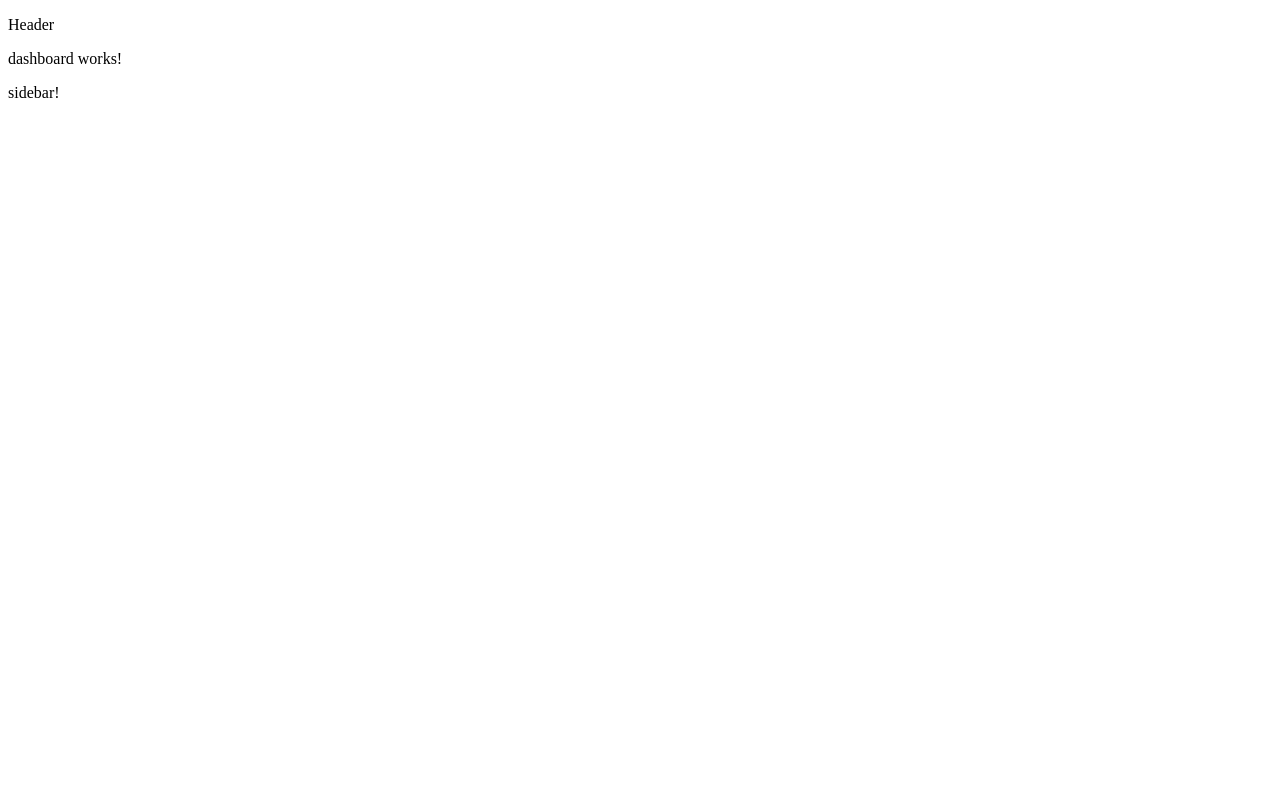
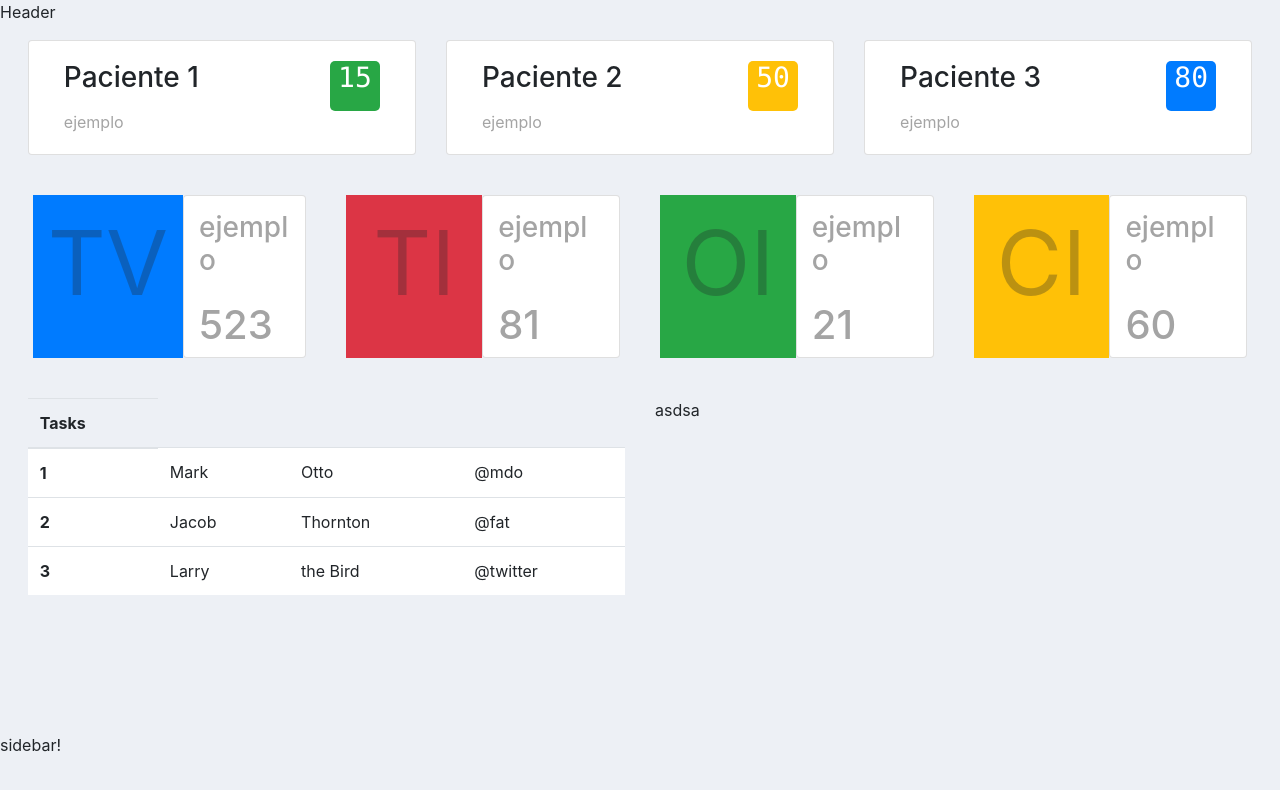
Before and after one commit to Ch4m0/base_angular, an Angular app: page / in a window 1280 px wide. Shown: the top 790 px of the page. Built offline with nearby package versions, Linux system fonts and the light colour scheme.

Commit message:
dashboart al 50%

```diff
--- a/angular.json
+++ b/angular.json
@@ -24,8 +24,16 @@
             "tsConfig": "tsconfig.app.json",
             "aot": true,
             "assets": ["src/favicon.ico", "src/assets"],
-            "styles": ["src/styles.scss"],
-            "scripts": []
+           "styles": [
+              "node_modules/bootstrap/dist/css/bootstrap.min.css",
+              "src/styles.scss"
+
+            ],
+            "scripts": [
+              "node_modules/jquery/dist/jquery.min.js",
+              "node_modules/popper.js/dist/umd/popper.min.js",
+              "node_modules/bootstrap/dist/js/bootstrap.min.js"
+            ]
           },
           "configurations": {
             "production": {
--- a/package.json
+++ b/package.json
@@ -21,7 +21,10 @@
     "@angular/router": "~9.1.7",
     "rxjs": "~6.5.4",
     "tslib": "^1.10.0",
-    "zone.js": "~0.10.2"
+    "zone.js": "~0.10.2",
+    "jquery": "^3.5.1",
+    "popper.js": "^1.16.1",
+    "bootstrap": "^4.5.0"
   },
   "devDependencies": {
     "@angular-devkit/build-angular": "~0.901.6",
--- a/src/app/dashboard/components/dashboard.component.html
+++ b/src/app/dashboard/components/dashboard.component.html
@@ -1 +1,70 @@
-<p>dashboard works!</p>
+<div class="container-fluid">
+
+  <div class="row  paciente">
+    <div class="col-lg-4 " *ngFor="let cart of carts1; let i = index">
+      <div class="card-body card">
+        <div class="col-sm-12">
+          <h3 class="card-title">Paciente {{i+1}}
+            <div class="bg-{{cart.class}} number center">
+              <samp class="text-white">{{cart.number}}</samp>
+            </div></h3>
+          <p class="card-text sub">{{cart.descrition}}</p>
+        </div>
+      </div>
+    </div>
+  </div>
+
+<div class="row  datos">
+    <div class="col-lg-3 " *ngFor="let cart of carts2; let i = index">
+      <div class="card-body">
+        <div class="row ">
+          <div class="col-sm bg-{{cart.class}} center">
+            <span class="codigo">{{cart.codigo}}</span>
+          </div>
+          <div class="col-sm card">
+
+            <h3 class="sub far fa-address-book">{{cart.title}}</h3>
+            <h1 class="sub">{{cart.number}}</h1>
+          </div>
+        </div>
+
+      </div>
+    </div>
+  </div>
+<div class="row tables">
+  <div class="col-6">
+    <table class="table">
+      <thead>
+        <tr>
+          <th scope="col">Tasks</th>
+
+        </tr>
+      </thead>
+      <tbody>
+        <tr>
+          <th scope="row">1</th>
+          <td>Mark</td>
+          <td>Otto</td>
+          <td>@mdo</td>
+        </tr>
+        <tr>
+          <th scope="row">2</th>
+          <td>Jacob</td>
+          <td>Thornton</td>
+          <td>@fat</td>
+        </tr>
+        <tr>
+          <th scope="row">3</th>
+          <td>Larry</td>
+          <td>the Bird</td>
+          <td>@twitter</td>
+        </tr>
+      </tbody>
+    </table>
+  </div>
+  <div class="col-6">
+    asdsa
+      </div>
+</div>
+
+</div>
--- a/src/app/dashboard/components/dashboard.component.scss
+++ b/src/app/dashboard/components/dashboard.component.scss
@@ -0,0 +1,27 @@
+.container-fluid{
+  height: 85%;
+  margin: 1%;
+  width: 98%;
+  background-color: #edf0f5;
+}
+.center{text-align: center;}
+.sub{  color: #a4a4a4; margin-top: 15px;}
+.number{
+  border-radius: 5px;
+  float: right;
+  width: 50px;
+  height: 50px;
+
+}
+.datos{  margin-top: 20px;}
+.pad{  padding: 0px;}
+.codigo{
+  font-size: 90px;
+  opacity: 0.3;
+}
+tbody{
+  background-color: white;
+}
+.tables{
+  margin-top: 20px;
+}
--- a/src/app/dashboard/components/dashboard.component.ts
+++ b/src/app/dashboard/components/dashboard.component.ts
@@ -6,7 +6,18 @@ import { Component, OnInit } from '@angular/core';
   styleUrls: ['./dashboard.component.scss']
 })
 export class DashboardComponent implements OnInit {
+  carts1 = [
+    {'number': 15 ,'descrition': 'ejemplo', 'class':'success'},
+    {'number': 50 ,'descrition': 'ejemplo', 'class':'warning'},
+    {'number': 80 ,'descrition': 'ejemplo', 'class':'primary'}
+  ];
 
+  carts2 = [
+    {'number': 523 ,'title': 'ejemplo', 'class':'primary','codigo':'TV', 'icon':'glyphicon glyphicon-eye-open'},
+    {'number': 81 ,'title': 'ejemplo', 'class':'danger','codigo':'TI', 'icon':''},
+    {'number': 21 ,'title': 'ejemplo', 'class':'success','codigo':'OI', 'icon':''},
+    {'number': 60 ,'title': 'ejemplo', 'class':'warning','codigo':'CI', 'icon':''}
+  ];
   constructor() { }
 
   ngOnInit(): void {
--- a/src/styles.scss
+++ b/src/styles.scss
@@ -1 +1,6 @@
 /* You can add global styles to this file, and also import other style files */
+html,
+body {
+    height: 100%;
+    background-color: #edf0f5;
+}
```
Also changed, not shown: 1 other file (tests, documents, lock files or other folders).
